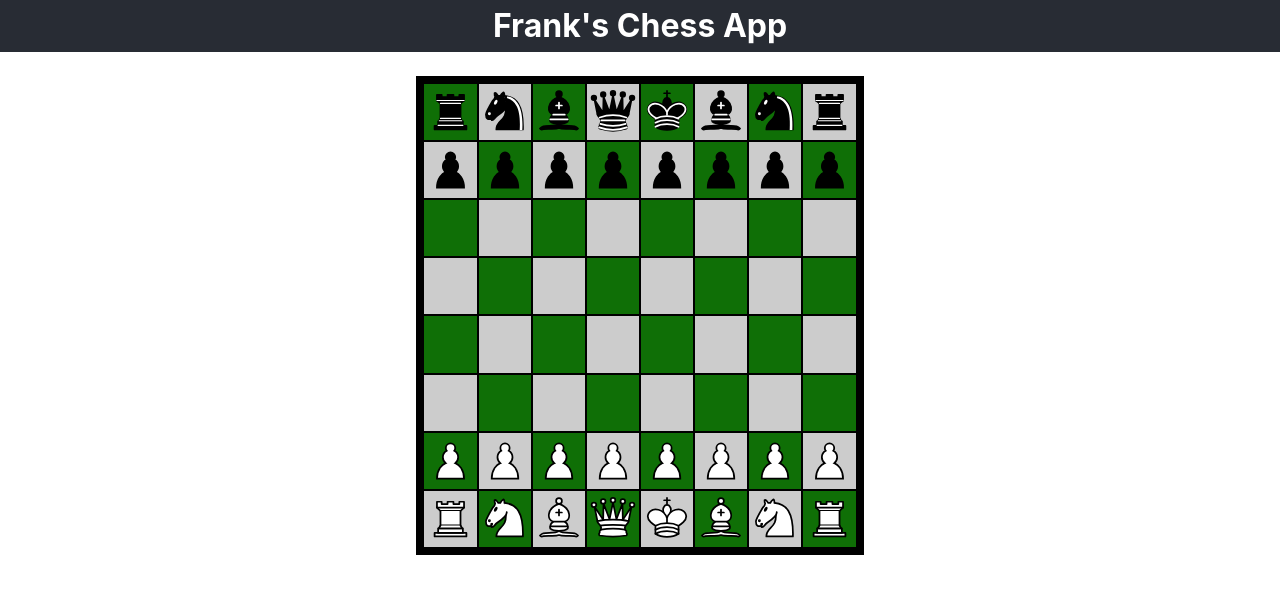
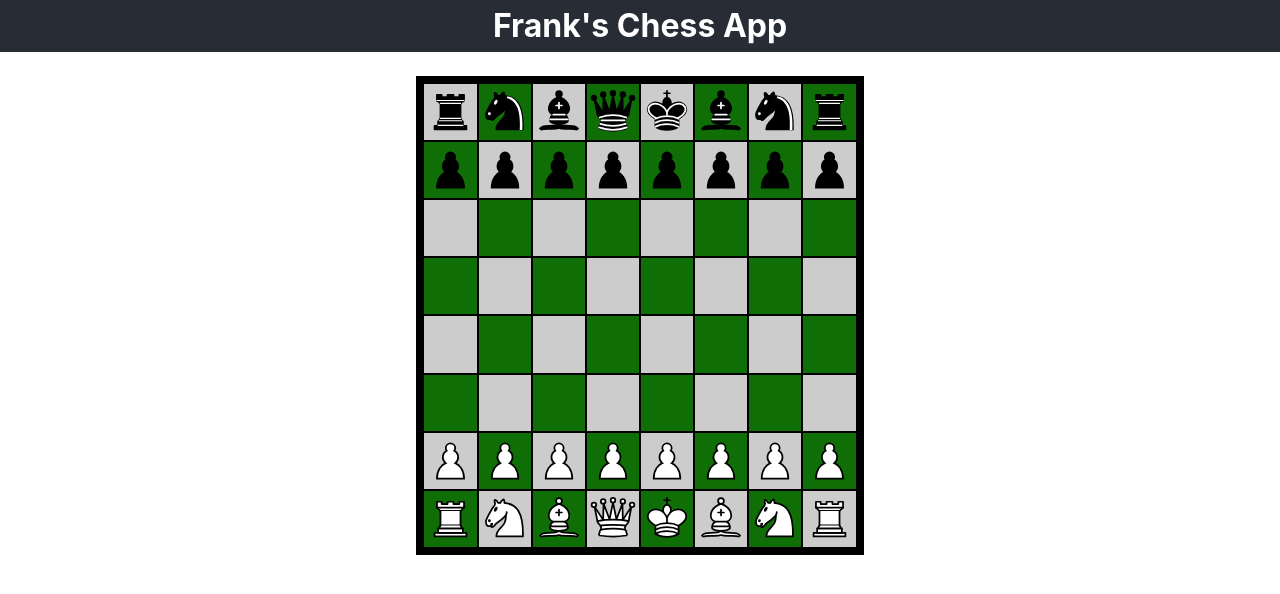
Before and after one commit to FrankPizz10/Chess, a React (Create React App) app: page / in a window 1280 px wide. Shown: the top 594 px of the page. Built offline with nearby package versions, Linux system fonts and the light colour scheme.

Commit message:
Square Color Bug Fix

```diff
--- a/src/Components/Square.tsx
+++ b/src/Components/Square.tsx
@@ -54,7 +54,7 @@ export const SquareComp: React.FC<{ square: Square; onClick: () => void, piece:
   piece,
   index,
 }) => {
-    const color = index % 2 === (Math.floor(index / 8)) % 2 ? "dark" : "light";
+    const color = index % 2 === (Math.floor(index / 8)) % 2 ? "light" : "dark";
   return (
     <div className={"square " + color} onClick={() => onClick()}>
         { piece && <img src={getSvg(piece)} />}
```
